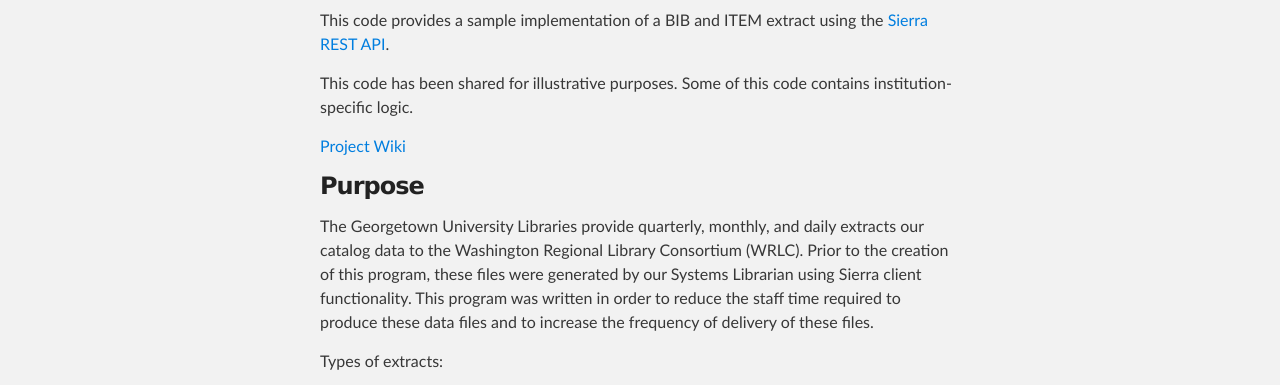
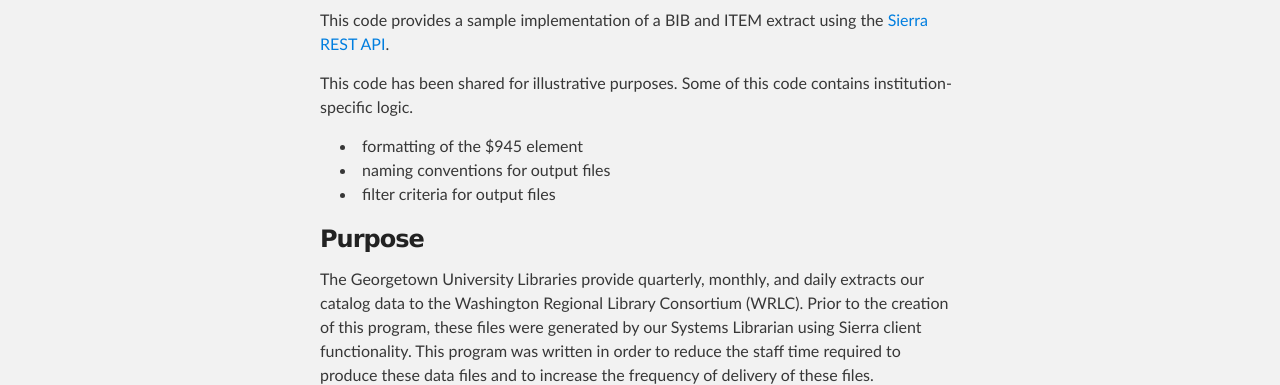
Before and after one commit to Georgetown-University-Libraries/GUExtractSierraBibs, a plain HTML site: page index.html in a window 1280 px wide. Shown: the part 252-637 px from the top of the page. Drawn offline with Linux system fonts and the light colour scheme.

```diff
--- a/index.html
+++ b/index.html
@@ -35,11 +35,16 @@
 
 <p>This code has been shared for illustrative purposes.  Some of this code contains institution-specific logic.</p>
 
-<a href="https://github.com/Georgetown-University-Libraries/GUExtractSierraBibs/wiki">Project Wiki</a>
-<h3>
+<ul>
+<li>formatting of the $945 element</li>
+<li>naming conventions for output files</li>
+<li>filter criteria for output files</li>
+</ul><h3>
 <a name="purpose" class="anchor" href="#purpose"><span class="octicon octicon-link"></span></a>Purpose</h3>
 
 <p>The Georgetown University Libraries provide quarterly, monthly, and daily extracts our catalog data to the Washington Regional Library Consortium (WRLC).  Prior to the creation of this program, these files were generated by our Systems Librarian using Sierra client functionality.  This program was written in order to reduce the staff time required to produce these data files and to increase the frequency of delivery of these files.</p>
+
+<p><img src="https://raw.githubusercontent.com/Georgetown-University-Libraries/GUExtractSierraBibs/gh-pages/images/Sierra%20API%20Extract%20Process.jpg" alt=""><img src="https://raw.githubusercontent.com/Georgetown-University-Libraries/GUExtractSierraBibs/gh-pages/images/Sierra%20API%20Extract%20Process2.jpg" alt=""><img src="https://raw.githubusercontent.com/Georgetown-University-Libraries/GUExtractSierraBibs/gh-pages/images/Sierra%20API%20Extract%20Process3.jpg" alt=""><img src="https://raw.githubusercontent.com/Georgetown-University-Libraries/GUExtractSierraBibs/gh-pages/images/Sierra%20API%20Extract%20Process4.jpg" alt=""></p>
 
 <p>Types of extracts:</p>
 
```
Also changed, not shown: params.json (+1 -1 lines).
